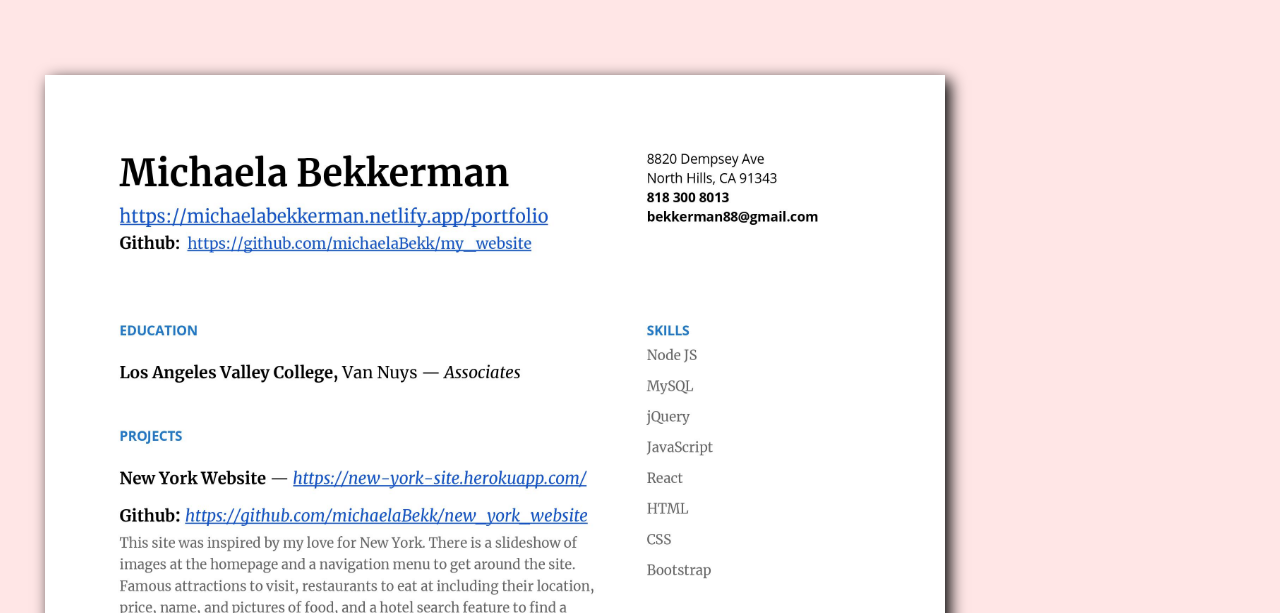
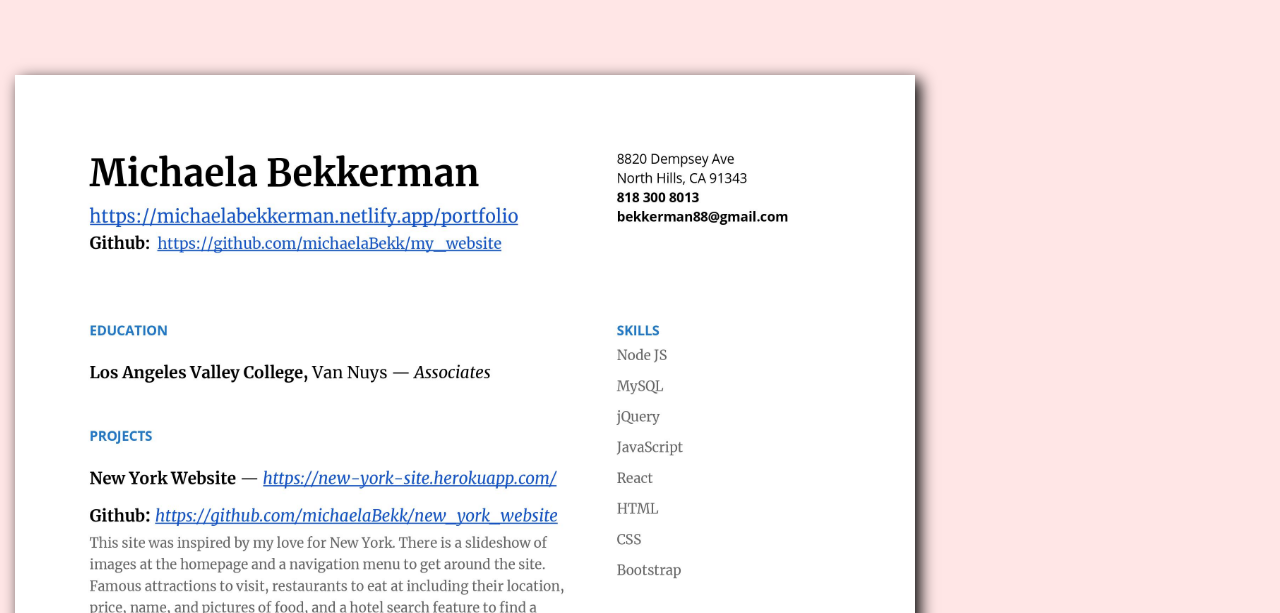
Before and after one commit to michaelaBekk/my_website, a React app: page /resume in a window 1280 px wide. Shown: the part 339-952 px from the top of the page. Built offline with nearby package versions, Linux system fonts and the light colour scheme.

Commit message:
change resume image css

```diff
--- a/package.json
+++ b/package.json
@@ -9,6 +9,7 @@
     "@testing-library/user-event": "^12.2.0",
     "bootstrap": "^4.5.3",
     "jquery": "^3.5.1",
+    "netlify-cli": "^2.69.0",
     "react": "^17.0.1",
     "react-dom": "^17.0.1",
     "react-router-dom": "^5.2.0",
--- a/src/Resume/resume.css
+++ b/src/Resume/resume.css
@@ -15,9 +15,7 @@
     height:1200px;
     box-shadow: 5px 5px 15px black;
     margin-top:70px;
-    margin-left:30px;
     margin-bottom:50px;
-    margin-right:50px;
 }
 
 
```
Also changed, not shown: 1 other file.
